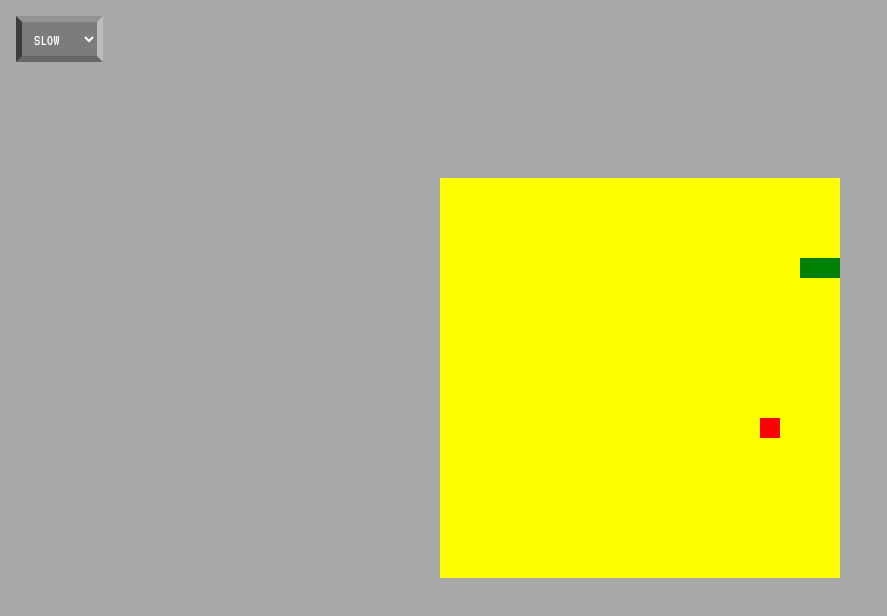
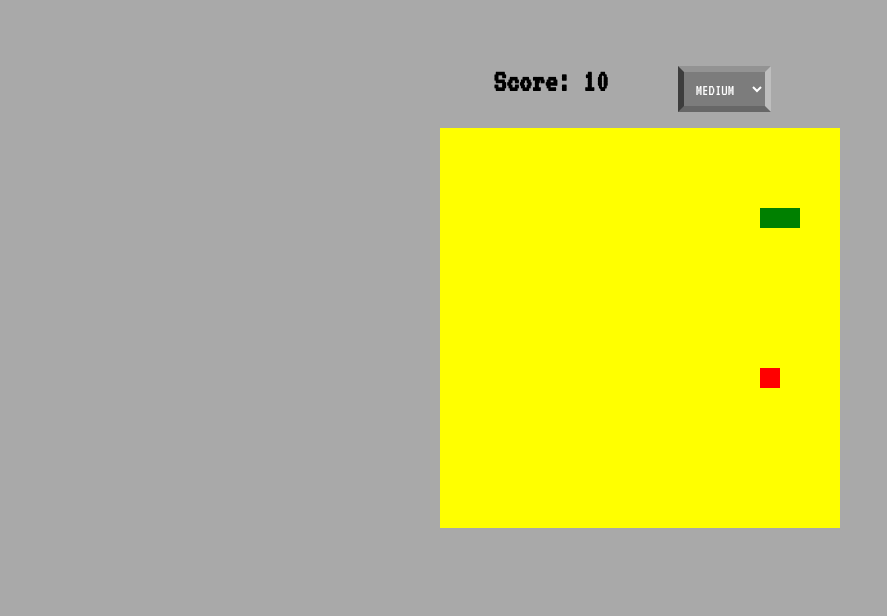
Before and after one commit to briantjt/react-snake, a React (Create React App) app: page / in a window 1280 px wide. Shown: the top 616 px of the page, without its empty margins (0-887 px from the left). Built offline with nearby package versions, Linux system fonts and the light colour scheme.

Commit message:
Added score ui

```diff
--- a/src/App.css
+++ b/src/App.css
@@ -2,7 +2,3 @@
   margin: 0;
   padding: 0;
 }
-
-body {
-  background-color: darkgray
-}
--- a/src/components/GameBoard.jsx
+++ b/src/components/GameBoard.jsx
@@ -1,38 +1,59 @@
-import React, { Component } from 'react'
-import Grid from './Snake/Grid'
+import React, { Component } from "react";
+import Grid from "./Snake/Grid";
 
 export class GameBoard extends Component {
   constructor(props) {
-      super(props)
+    super(props);
 
     this.state = {
       gridSize: 20,
-         speed: 100
-      }
-      this.updateSpeed = this.updateSpeed.bind(this)
+      speed: 150,
+      score: 0
+    };
+    this.updateSpeed = this.updateSpeed.bind(this);
+    this.addScore = this.addScore.bind(this);
   }
 
+  addScore() {
+    this.setState(prevState => {
+      return { score: prevState.score + 10 };
+    });
+  }
   updateSpeed(e) {
-      this.setState({speed: e.target.value})
-      document.querySelector("select").blur()
+    this.setState({ speed: e.target.value });
+    document.querySelector("select").blur();
   }
   render() {
-
     return (
       <div>
         <div className="game-menu">
-      <select value={this.state.speed} name="Speed" id="" className="button" onChange={this.updateSpeed}>
+          <h1 className="score">Score: {this.state.score}</h1>
+          <div className="button-container">
+            <select
+              value={this.state.speed}
+              name="Speed"
+              id=""
+              className="button"
+              onChange={this.updateSpeed}
+            >
+              <option value="500">Snail</option>
               <option value="250">Slow</option>
-      <option selected value="150">Medium</option>
+              <option value="150">Medium</option>
               <option value="75">Fast</option>
+              <option value="25">Extreme</option>
             </select>
           </div>
-      <div>
-          <Grid gridSize={this.state.gridSize} snakeArray={this.state.snakeArray} applePos={this.state.applePos} speed={this.state.speed} />
         </div>
+        <Grid
+          gridSize={this.state.gridSize}
+          snakeArray={this.state.snakeArray}
+          applePos={this.state.applePos}
+          speed={this.state.speed}
+          addScore={this.addScore}
+        />
       </div>
-    )
+    );
   }
 }
 
-export default GameBoard
+export default GameBoard;
--- a/src/components/Snake/Grid.css
+++ b/src/components/Snake/Grid.css
@@ -1,4 +1,17 @@
 @import url(https://fonts.googleapis.com/css?family=VT323);
+
+.game-menu {
+  display: flex;
+  justify-content: space-evenly;
+  width: 400px;
+  padding-top: 50px;
+  margin: auto;
+  text-align: center;
+}
+
+.score {
+  margin-top: 15px;
+}
 
 .snake-square {
   margin: 0;
@@ -30,7 +43,7 @@
   height: 400px;
   margin: auto;
   font-size: 0;
-    margin-top: 100px
+  margin-top: 100px;
 }
 
 .grid-container {
@@ -39,6 +52,7 @@
   width: 400px;
   height: 400px;
   position: relative;
+  top: -100px;
 }
 .gameover-overlay {
   color: white;
--- a/src/components/Snake/Grid.jsx
+++ b/src/components/Snake/Grid.jsx
@@ -123,6 +123,7 @@ export class Grid extends Component {
     let newSnakeArray = this.state.snakeArray;
     if (JSON.stringify(snakeHead) === JSON.stringify(this.state.applePos)) {
       newSnakeArray.unshift(snakeHead);
+      this.props.addScore();
       const appleGen = () => {
         return {
           x: Math.floor(Math.random() * 20),
--- a/src/index.css
+++ b/src/index.css
@@ -1,6 +1,10 @@
 @import url(https://fonts.googleapis.com/css?family=VT323);
 html {
   font-family: "VT323", monospace;
+}
+
+body {
+  background: darkgray;
 }
 
 button {
```
Lines whose indentation alone changed are shown as unchanged.
